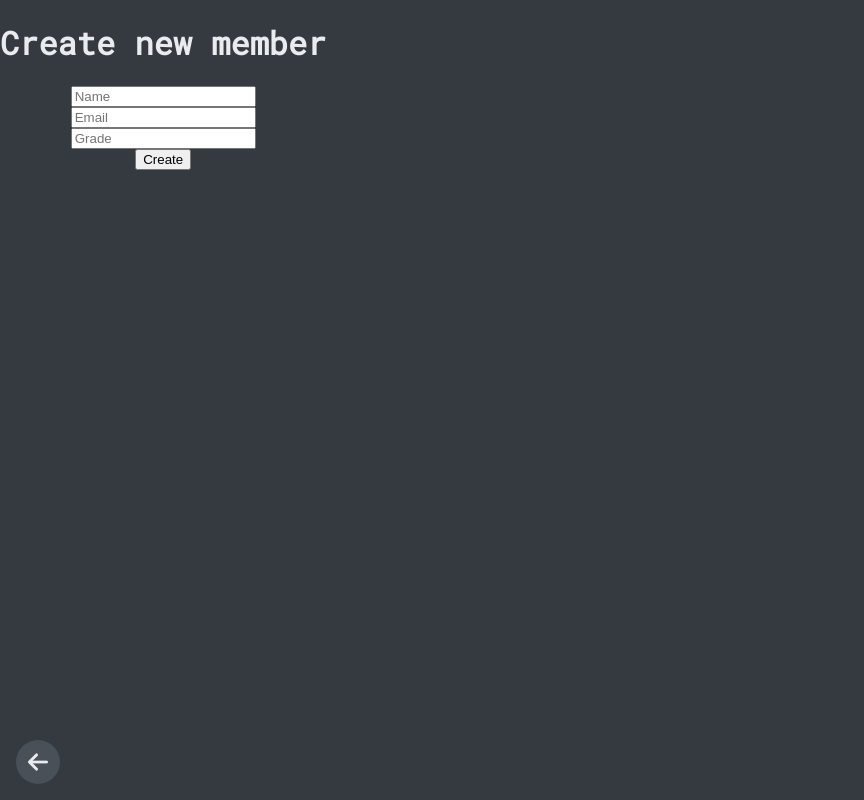
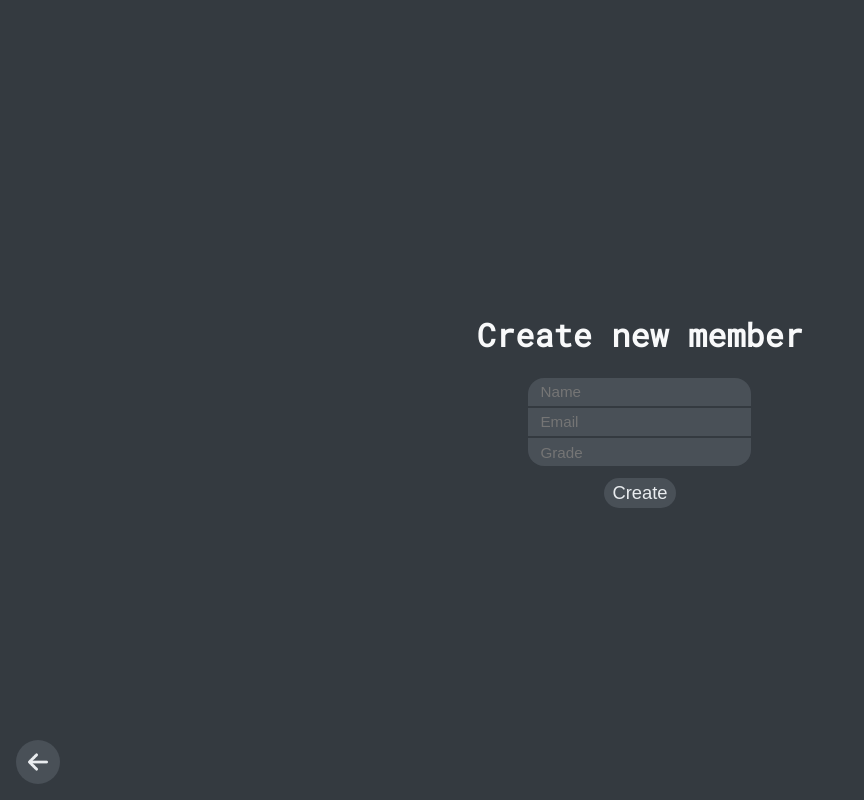
Before and after one commit to Streamer272/chessclub-web, a Nuxt app: page /members/new in a window 1280 px wide. Shown: the whole page, without its empty margins (0-864 px from the left). Built offline with nearby package versions, Linux system fonts and the light colour scheme.

Commit message:
💄️ Styles create member page

```diff
--- a/pages/members/[id].vue
+++ b/pages/members/[id].vue
@@ -48,22 +48,23 @@
 
     .form {
         @include flex(row, true);
-        margin: .75rem 0 .25rem 0;
+        margin: 1rem 0 .25rem 0;
 
         select {
             color: $fg-200;
             background-color: $bg-200;
             border: none;
-            border-radius: .5rem;
+            border-radius: 1rem 0 0 1rem;
             font-size: 1rem;
             padding: .25rem;
+            margin: 0;
         }
 
         button {
             color: $fg-200;
             background-color: $bg-200;
             border: none;
-            border-radius: .5rem;
+            border-radius: 0 1rem 1rem 0;
             padding: .25rem;
             margin: 0 .25rem;
             font-size: 1rem;
@@ -74,10 +75,10 @@
         color: $fg-200;
         background-color: $bg-200;
         border: none;
-        border-radius: .5rem;
-        padding: .25rem;
+        border-radius: 1rem;
+        padding: .25rem .75rem;
         margin: .25rem 0;
-        font-size: 1rem;
+        font-size: 1.1rem;
     }
 }
 </style>
@@ -107,6 +108,10 @@ const submit = (event) => {
 }
 
 const deleteMember = () => {
+    const confirmation = confirm("Are you sure you want to delete this member?")
+    if (!confirmation)
+        return
+
     useAPIDeleteMember(id).then(() => {
         router.push("/members")
     })
--- a/pages/members/new.vue
+++ b/pages/members/new.vue
@@ -1,5 +1,6 @@
 <template>
-    <form @submit="submit">
+    <div class="page centered column">
+        <form @submit="submit" class="form">
             <h1>Create new member</h1>
             <input type="text" placeholder="Name" v-model="name" required>
             <input type="email" placeholder="Email" v-model="email" required>
@@ -7,15 +8,53 @@
             <button type="submit">Create</button>
         </form>
 
-    <Back />
+        <Back/>
+    </div>
 </template>
 
 <style lang="scss" scoped>
+@import "assets/scss/colors";
 @import "assets/scss/mixins";
 
-form {
+.form {
     @include flex(column, true);
     width: fit-content;
+
+    input {
+        border: none;
+        border-radius: 0;
+        padding: .35rem .75rem;
+        font-size: .95rem;
+        background-color: $bg-200;
+        color: $fg-200;
+
+        &:first-of-type {
+            border-radius: 1rem 1rem 0 0;
+        }
+
+        &:last-of-type {
+            border-radius: 0 0 1rem 1rem;
+        }
+
+        &:not(:last-of-type) {
+            border-bottom: 2px solid $bg-100;
+        }
+    }
+
+    button {
+        border: none;
+        border-radius: 1rem;
+        color: $fg-200;
+        background-color: $bg-200;
+        padding: .25rem .5rem;
+        margin: .75rem 0 0 0;
+        font-size: 1.15rem;
+    }
+
+    h1 {
+        font-size: 2rem;
+        color: $fg-100;
+    }
 }
 </style>
 
```
Lines whose indentation alone changed are shown as unchanged.
